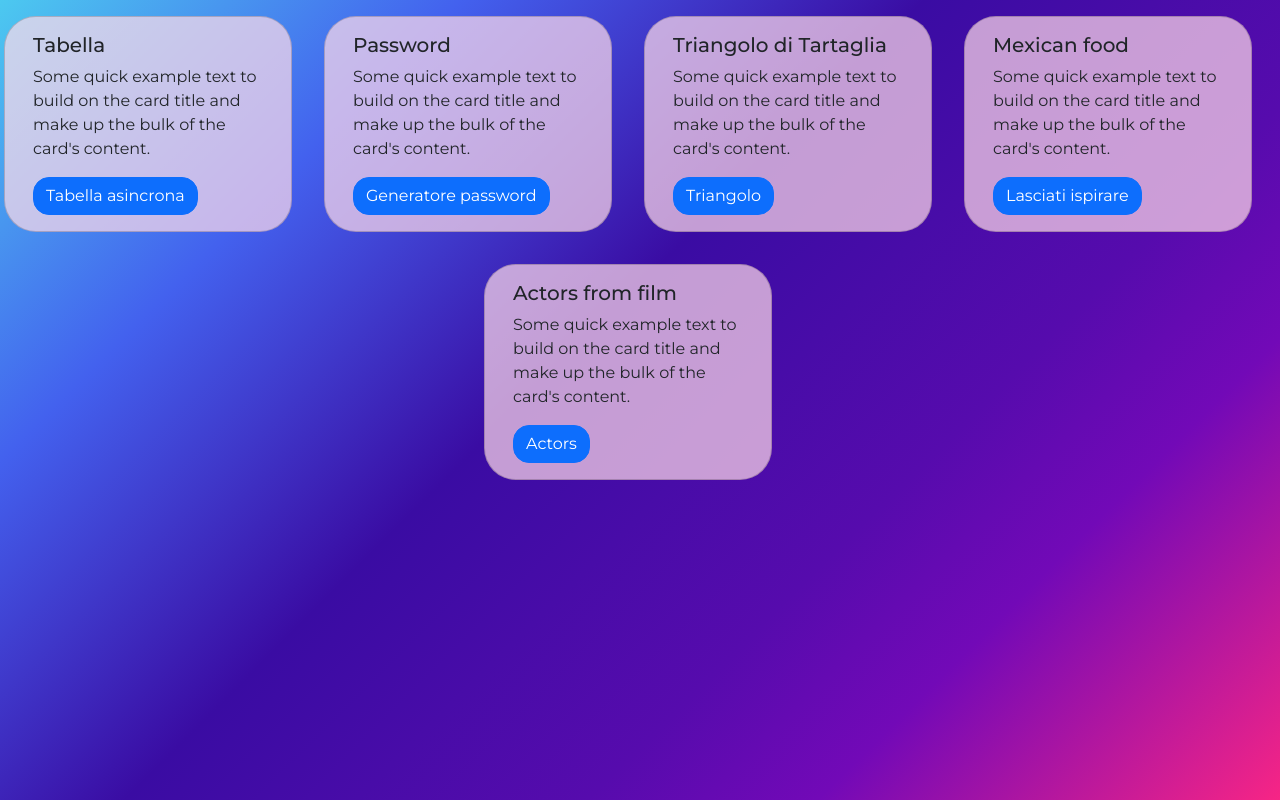
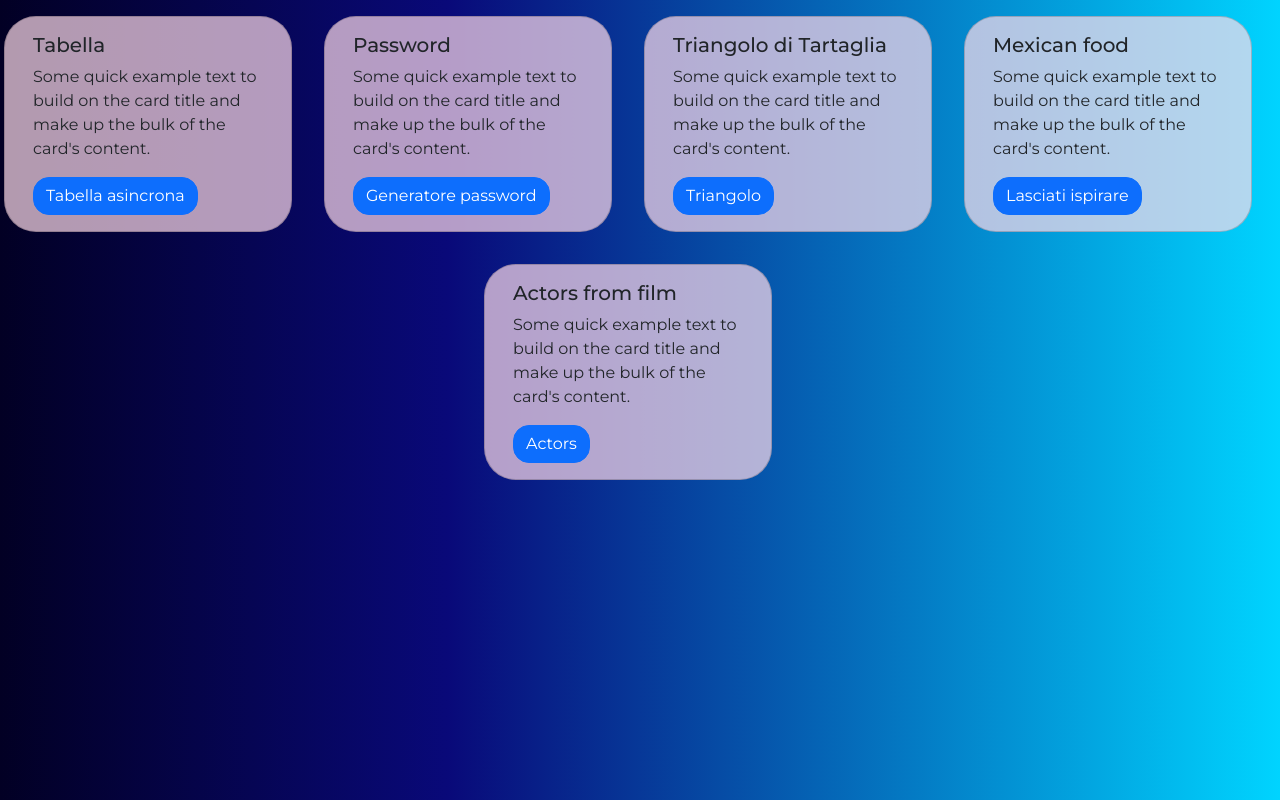
Before and after one commit to filo0509/API_school_project, a website: page index.html in a window 1280 px wide. Drawn offline with nearby package versions, Linux system fonts and the light colour scheme.

Commit message:
background gradient

```diff
--- a/static/css/style.css
+++ b/static/css/style.css
@@ -34,17 +34,5 @@
   --neon-blue: hsla(229, 83%, 60%, 1);
   --chefchaouen-blue: hsla(212, 84%, 61%, 1);
   --vivid-sky-blue: hsla(194, 85%, 62%, 1);
-  --gradient-bottom-left: linear-gradient(
-    315deg,
-    #f72585ff,
-    #b5179eff,
-    #7209b7ff,
-    #560badff,
-    #480ca8ff,
-    #3a0ca3ff,
-    #3f37c9ff,
-    #4361eeff,
-    #4895efff,
-    #4cc9f0ff
-  );
+  --gradient-bottom-left: linear-gradient(90deg, rgba(2,0,36,1) 0%, rgba(9,9,121,1) 35%, rgba(0,212,255,1) 100%);
 }
```
